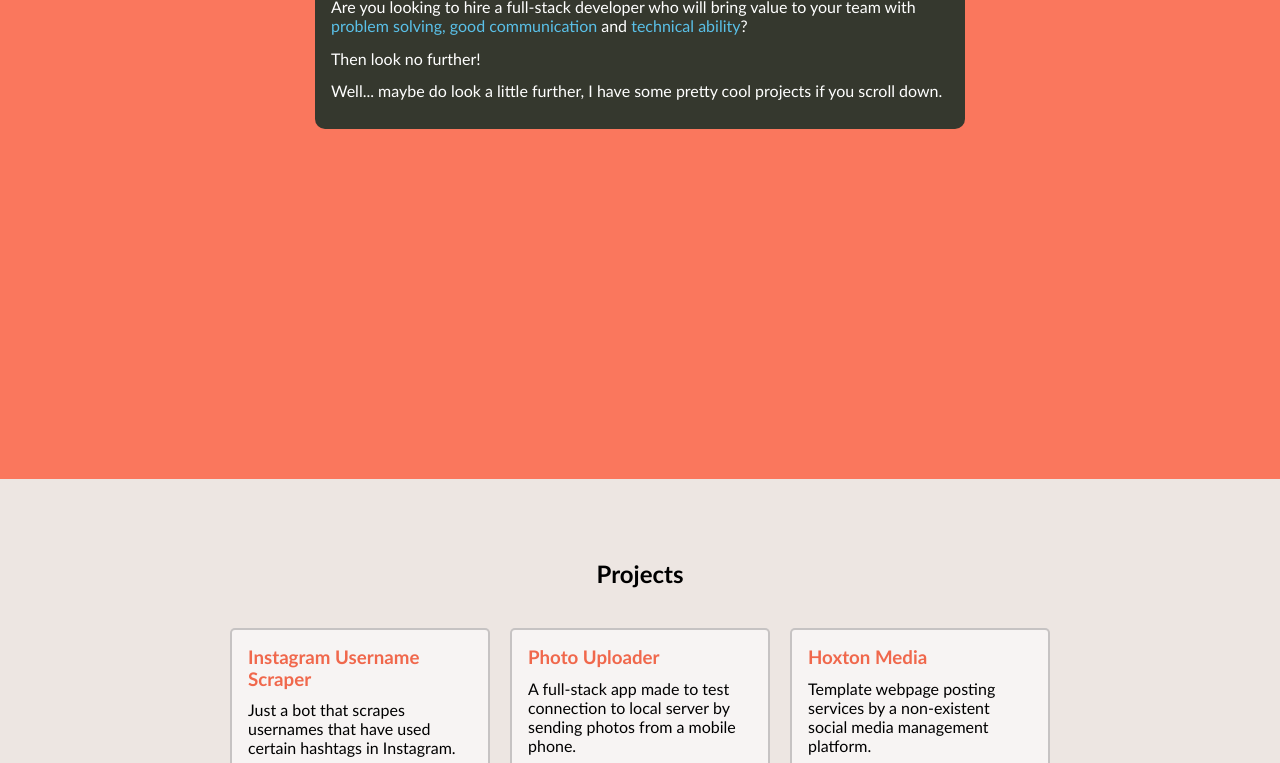
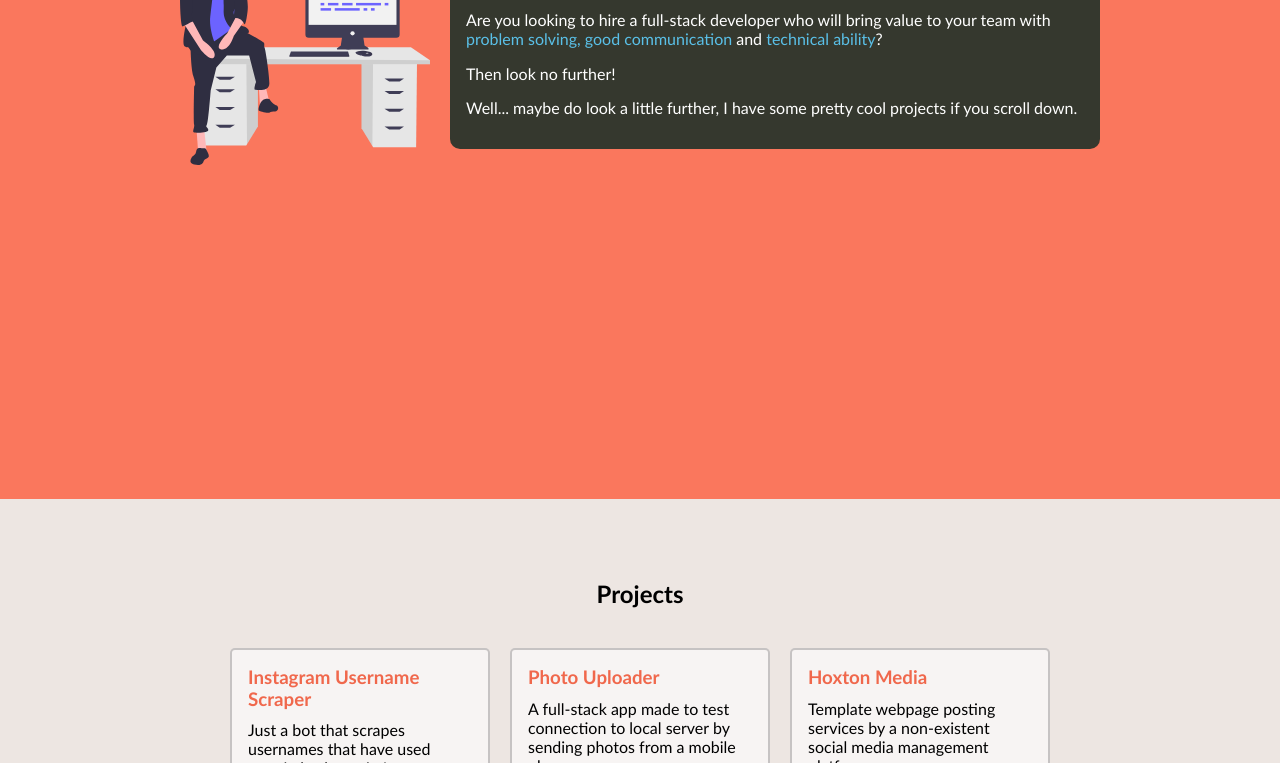
Before and after one commit to donaldmema/hoxton-html-my-portfolio-media, a plain HTML site: page index.html in a window 1280 px wide. Shown: the part 492-1255 px from the top of the page. Drawn offline with Linux system fonts and the light colour scheme.

Commit message:
Add svg to main intro

```diff
--- a/index.html
+++ b/index.html
@@ -24,12 +24,21 @@
       </header>
 
       <main class="intro">
+        <section class="svg-container">
+          <img
+            class="proud-dev-icon"
+            src="/images/proud-dev.svg"
+            alt="svg image"
+          />
+        </section>
+        <section class="intro__main">
           <div class="title">
             <center><h1>Full-Stack Software Engineer</h1></center>
           </div>
           <p>
-          Are you looking to hire a full-stack developer who will bring value to
-          your team with <span>problem solving, good communication</span> and
+            Are you looking to hire a full-stack developer who will bring value
+            to your team with
+            <span>problem solving, good communication</span> and
             <span>technical ability</span>?
           </p>
           <p>Then look no further!</p>
@@ -37,6 +46,7 @@
             Well... maybe do look a little further, I have some pretty cool
             projects if you scroll down.
           </p>
+        </section>
       </main>
       <section class="projects">
         <h2 class="projects__header" id="projects">Projects</h2>
--- a/style.css
+++ b/style.css
@@ -11,7 +11,7 @@ body {
   background-color: #fa775d;
 }
 
-.container {
+.container-top {
   display: grid;
   align-items: center;
 }
@@ -35,6 +35,18 @@ body {
 }
 
 .intro {
+  display: grid;
+  grid-auto-flow: column;
+  gap: 20px;
+  align-items: center;
+  justify-content: center;
+}
+
+.proud-dev-icon {
+  width: 250px;
+}
+
+.intro__main {
   background-color: #35382e;
   border-radius: 10px;
   padding: 1rem;
```
Also changed, not shown: images/hoxton-logo.png (added), images/hoxton-media.jpg (added), images/instagram-scraper.png (added), images/karatay-logo.webp (added), images/photo-uploader-app.jpg (added), images/proud-dev-1.svg (added), images/proud-dev-2.svg (added), images/proud-dev.svg (added). Lines whose indentation alone changed are shown as unchanged.
